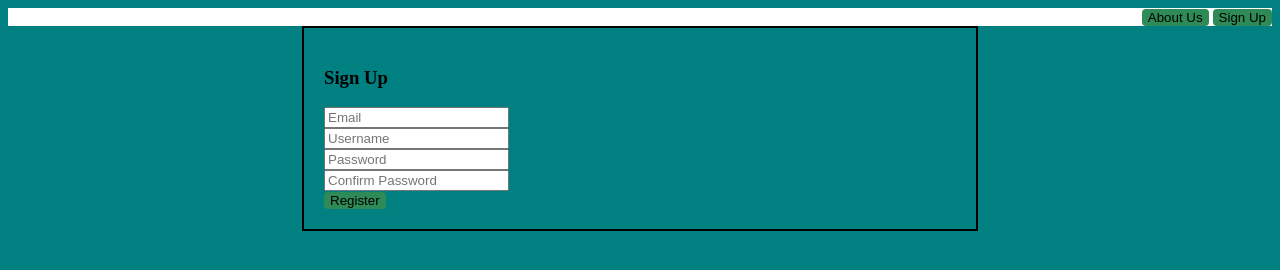
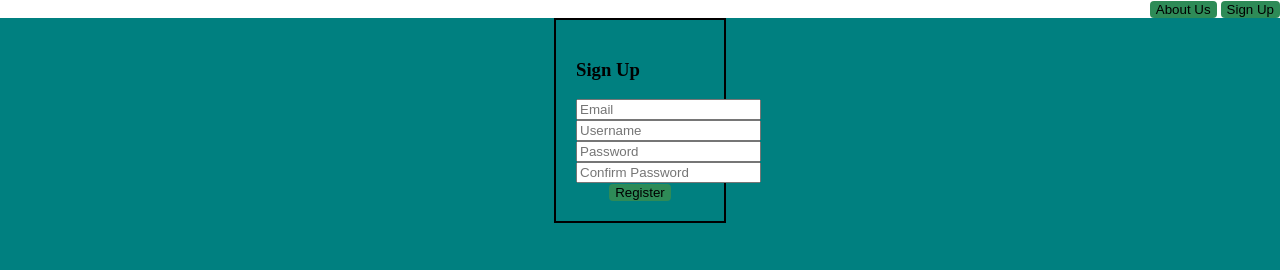
Before and after one commit to ThomasLMartin/HTMLRegisterPage, a plain HTML site: page index.html in a window 1280 px wide. Drawn offline with Linux system fonts and the light colour scheme.

```diff
--- a/style.css
+++ b/style.css
@@ -1,5 +1,6 @@
 body {
     background-color: teal;
+    margin: 0;
 }
 header {
     background-color: white;
@@ -9,12 +10,12 @@ h3{
     text-align: left;
 }
 .text{
-    text-align: left;
+    text-align: center;
     margin: auto;
     padding: 20px 20px 20px 20px;
     border: 2px solid black;
-    width: 50%;
-    height: 50%;
+    width: 10%;
+    height: 60%;
 }
 button{
     background-color: seagreen;
--- a/style_sol.css
+++ b/style_sol.css
@@ -1,5 +1,5 @@
 body{
-    background-color: rebeccapurple;
+    background-color: orange;
     margin: 0;
     font-family: Arial, Helvetica, sans-serif;
 }
```
Also changed, not shown: index.html (line endings or trailing spaces), index_sol.html (line endings or trailing spaces).
